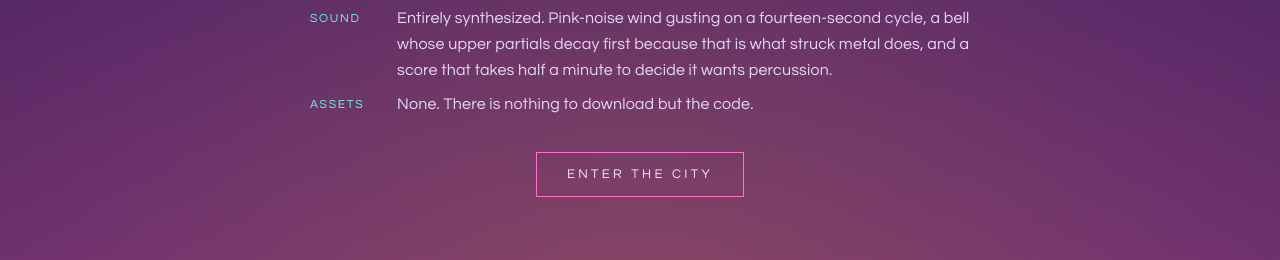
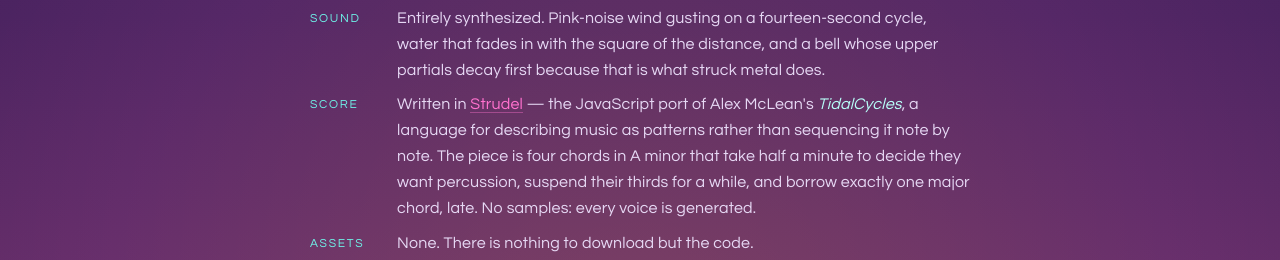
Before and after one commit to eaglstun/capriccio2, a website built with Vite: page about.html in a window 1280 px wide. Shown: the part 1933-2193 px from the top of the page. Built offline with nearby package versions, Linux system fonts and the light colour scheme.

Commit message:
Colophon: credit Strudel and TidalCycles for the score

```diff
--- a/about.html
+++ b/about.html
@@ -148,9 +148,15 @@
       true Atkinson error diffusion, six neighbours at one eighth each and two eighths
       thrown away, exactly as it ran on a Macintosh in 1984.</dd>
       <dt>Sound</dt>
-      <dd>Entirely synthesized. Pink-noise wind gusting on a fourteen-second cycle, a bell
-      whose upper partials decay first because that is what struck metal does, and a score
-      that takes half a minute to decide it wants percussion.</dd>
+      <dd>Entirely synthesized. Pink-noise wind gusting on a fourteen-second cycle, water
+      that fades in with the square of the distance, and a bell whose upper partials decay
+      first because that is what struck metal does.</dd>
+      <dt>Score</dt>
+      <dd>Written in <a href="https://strudel.cc">Strudel</a> — the JavaScript port of
+      Alex McLean's <em>TidalCycles</em>, a language for describing music as patterns
+      rather than sequencing it note by note. The piece is four chords in A minor that
+      take half a minute to decide they want percussion, suspend their thirds for a while,
+      and borrow exactly one major chord, late. No samples: every voice is generated.</dd>
       <dt>Assets</dt>
       <dd>None. There is nothing to download but the code.</dd>
     </dl>
```
